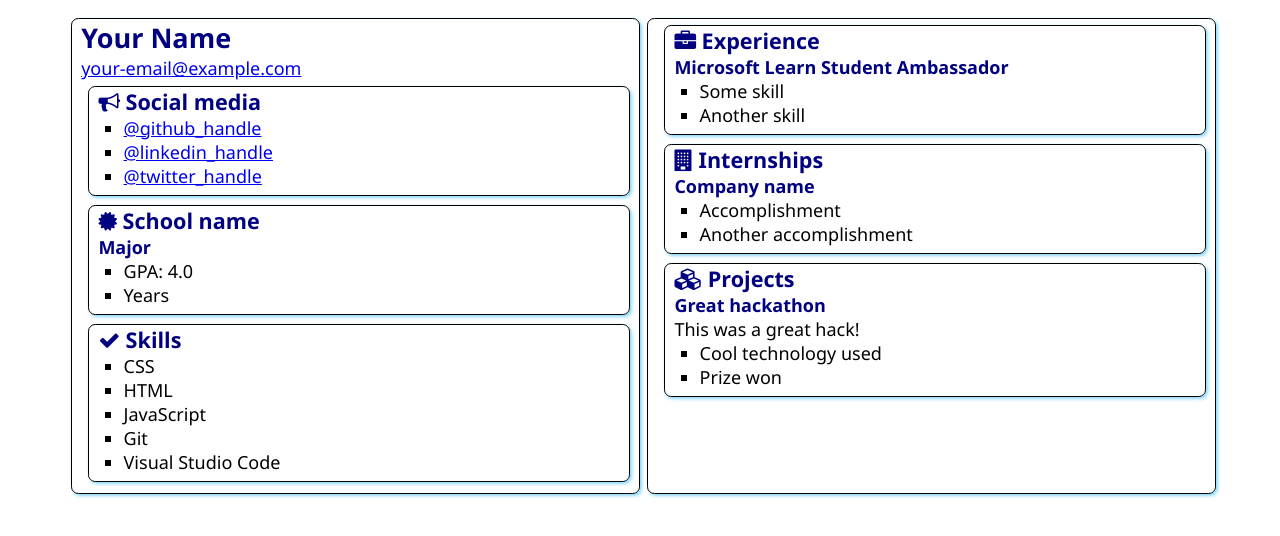
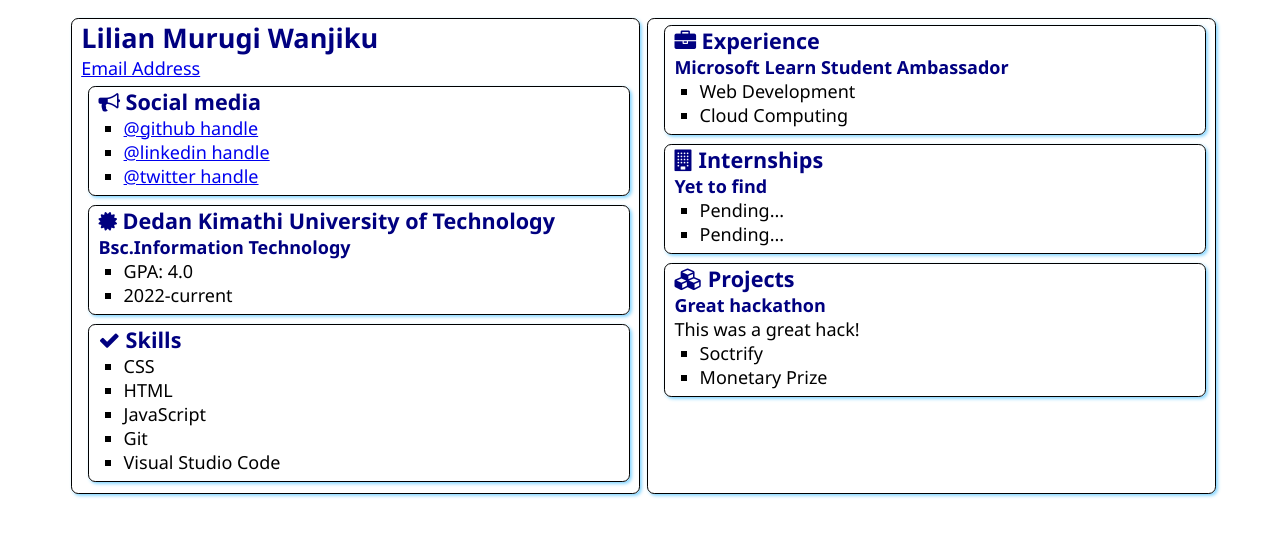
Before and after one commit to lilintech/SATechnicalOnboarding, a plain HTML site: page src/index.html in a window 1280 px wide. Drawn offline with Linux system fonts and the light colour scheme.

Commit message:
Changed personal details
My name, School Name, hackathons and experiences were changed

```diff
--- a/src/index.html
+++ b/src/index.html
@@ -12,8 +12,8 @@
 <body>
     <main>
         <article class="box">
-            <h1>Your Name</h1>
-            <div><a href="mailto:your.email@example.com">your-email@example.com</a></div>
+            <h1>Lilian Murugi Wanjiku</h1>
+            <div><a href="lilintech4@gmail.com">Email Address</a></div>
 
             <section class="box">
                 <h2>
@@ -21,9 +21,9 @@
                     Social media
                 </h2>
                 <ul>
-                    <li><a href="https://github.com/<handle>">@github_handle</a></li>
-                    <li><a href="https://linkedin.com/in/<handle>">@linkedin_handle</a></li>
-                    <li><a href="https://twitter.com/<handle>">@twitter_handle</a></li>
+                    <li><a href="https://github.com/lilintech">@github handle</a></li>
+                    <li><a href="https://linkedin.com/in/lilntech">@linkedin handle</a></li>
+                    <li><a href="https://twitter.com/lilintech">@twitter handle</a></li>
                 </ul>
             </section>
 
@@ -31,12 +31,12 @@
                 <div class="education">
                     <h2>
                         <i class="fa fa-certificate" aria-hidden="true"></i>
-                        School name
+                        Dedan Kimathi University of Technology
                     </h2>
-                    <h3>Major</h3>
+                    <h3>Bsc.Information Technology</h3>
                     <ul>
                         <li>GPA: 4.0</li>
-                        <li>Years</li>
+                        <li>2022-current</li>
                     </ul>
                 </div>
             </section>
@@ -63,8 +63,8 @@
                 </h2>
                 <h3>Microsoft Learn Student Ambassador</h3>
                 <ul>
-                    <li>Some skill</li>
-                    <li>Another skill</li>
+                    <li>Web Development</li>
+                    <li>Cloud Computing</li>
                 </ul>
             </section>
             <section class="box">
@@ -73,10 +73,10 @@
                     Internships
                 </h2>
 
-                <h3>Company name</h3>
+                <h3>Yet to find</h3>
                 <ul>
-                    <li>Accomplishment</li>
-                    <li>Another accomplishment</li>
+                    <li>Pending...</li>
+                    <li>Pending...</li>
                 </ul>
             </section>
             <section class="box">
@@ -88,8 +88,8 @@
                 <h3>Great hackathon</h3>
                 <div>This was a great hack!</div>
                 <ul>
-                    <li>Cool technology used</li>
-                    <li>Prize won</li>
+                    <li>Soctrify</li>
+                    <li>Monetary Prize</li>
                 </ul>
             </section>
         </article>
```
